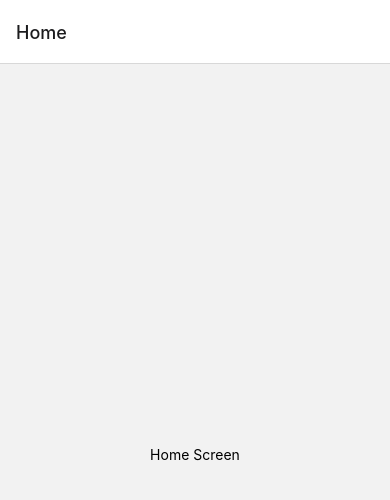
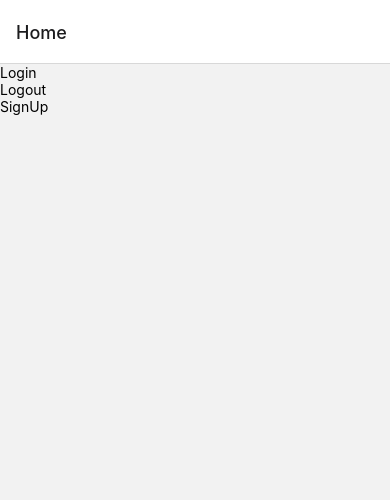
Before and after one commit to nicolettepascual/simple-react-native-movie-app, a React Native app: screen /Home in a window 390 px wide. Shown: the top 500 px of the page. Built offline with nearby package versions, Linux system fonts and the light colour scheme.

Commit message:
chore: setup authentication context provider and reducer

```diff
--- /dev/null
+++ b/global/context/authContext.tsx
@@ -0,0 +1,107 @@
+import {
+  ReactNode,
+  createContext,
+  useContext,
+  useReducer,
+} from "react";
+
+enum AuthActionType {
+  RESTORE_TOKEN = "RESTORE_TOKEN",
+  LOGIN = "LOGIN",
+  LOGOUT = "LOGOUT",
+}
+
+type AuthContextAction = {
+  type: AuthActionType;
+  token: string | null;
+};
+
+interface AuthContextValues {
+  userToken: string | null;
+  isLoading: boolean;
+  isLogout: boolean;
+}
+
+interface AuthContextState extends AuthContextValues {
+  login: (data: any) => Promise<void>;
+  logout: () => void;
+  signUp: (data: any) => Promise<void>;
+}
+
+const initialAuthState = {
+  userToken: null,
+  isLoading: false,
+  isLogout: false,
+  login: async (data: any) => {},
+  logout: () => {},
+  signUp: async (data: any) => {},
+};
+
+export const AuthContext = createContext<AuthContextState>(initialAuthState);
+
+function authContextReducer(
+  state: AuthContextState,
+  action: AuthContextAction
+): AuthContextState {
+  switch (action.type) {
+    case AuthActionType.LOGIN:
+      return {
+        ...state,
+        isLogout: false,
+        userToken: action.token,
+      };
+    case AuthActionType.LOGOUT:
+      return { ...state, isLogout: true, userToken: null };
+    case AuthActionType.RESTORE_TOKEN:
+      return {
+        ...state,
+        userToken: action.token,
+        isLoading: false,
+      };
+    default:
+      return {
+        ...state,
+        isLoading: true,
+        isLogout: false,
+        userToken: null,
+      };
+  }
+}
+
+const AuthContextProvider = ({ children }: { children: ReactNode }) => {
+  const [state, dispatch] = useReducer(authContextReducer, initialAuthState);
+
+  const authContextProviderValues = {
+    userToken: state.userToken,
+    isLoading: false,
+    isLogout: false,
+    login: async (data: any) => {
+      // TODO: Login API call
+      dispatch({ type: AuthActionType.LOGIN, token: "login-dummy-auth-token" });
+    },
+    logout: () => dispatch({ type: AuthActionType.LOGOUT, token: null }),
+    signUp: async (data: any) => {
+      // TODO: Sign Up API call
+      dispatch({
+        type: AuthActionType.LOGIN,
+        token: "signup-dummy-auth-token",
+      });
+    },
+  };
+
+  return (
+    <AuthContext.Provider value={authContextProviderValues}>
+      {children}
+    </AuthContext.Provider>
+  );
+};
+
+const useAuthContext = (): AuthContextState => {
+  const choreMiniGameContext = useContext(AuthContext);
+  if (!choreMiniGameContext) {
+    throw new Error("AuthContext must be used within a AuthContextProvider");
+  }
+  return choreMiniGameContext;
+};
+
+export { AuthContextProvider, useAuthContext };
--- a/screens/HomeScreen.tsx
+++ b/screens/HomeScreen.tsx
@@ -1,10 +1,24 @@
-import { View, Text } from "react-native";
+import { View, Text, TouchableOpacity } from "react-native";
 import { globalStyles } from "../global/styles";
+import request from "../api/api";
+import { useContext, useEffect } from "react";
+import { Asset } from "expo-asset";
+import { useAuthContext } from "../global/context/authContext";
 
 export function HomeScreen() {
+  const { userToken, login, signUp, logout } = useAuthContext();
   return (
-    <View style={globalStyles.container}>
-      <Text>Home Screen</Text>
+    <View>
+      {userToken && <Text>{userToken}</Text>}
+      <TouchableOpacity onPress={login}>
+        <Text>Login</Text>
+      </TouchableOpacity>
+      <TouchableOpacity onPress={logout}>
+        <Text>Logout</Text>
+      </TouchableOpacity>
+      <TouchableOpacity onPress={signUp}>
+        <Text>SignUp</Text>
+      </TouchableOpacity>
     </View>
   );
 }
```
Also changed, not shown: App.tsx (+6 -3 lines).
